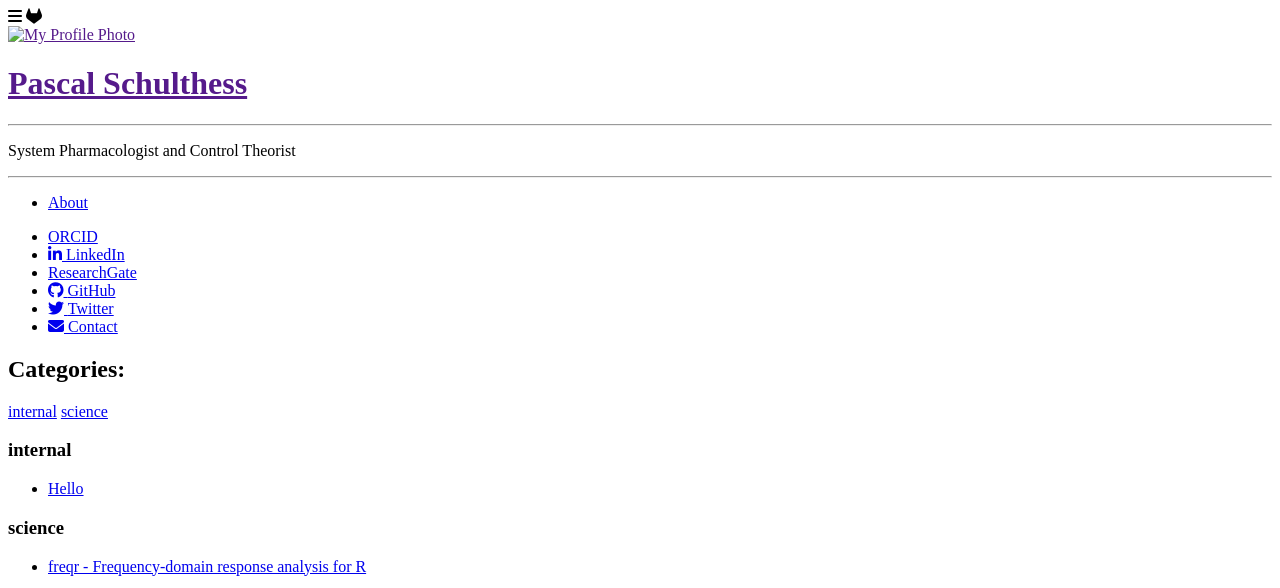
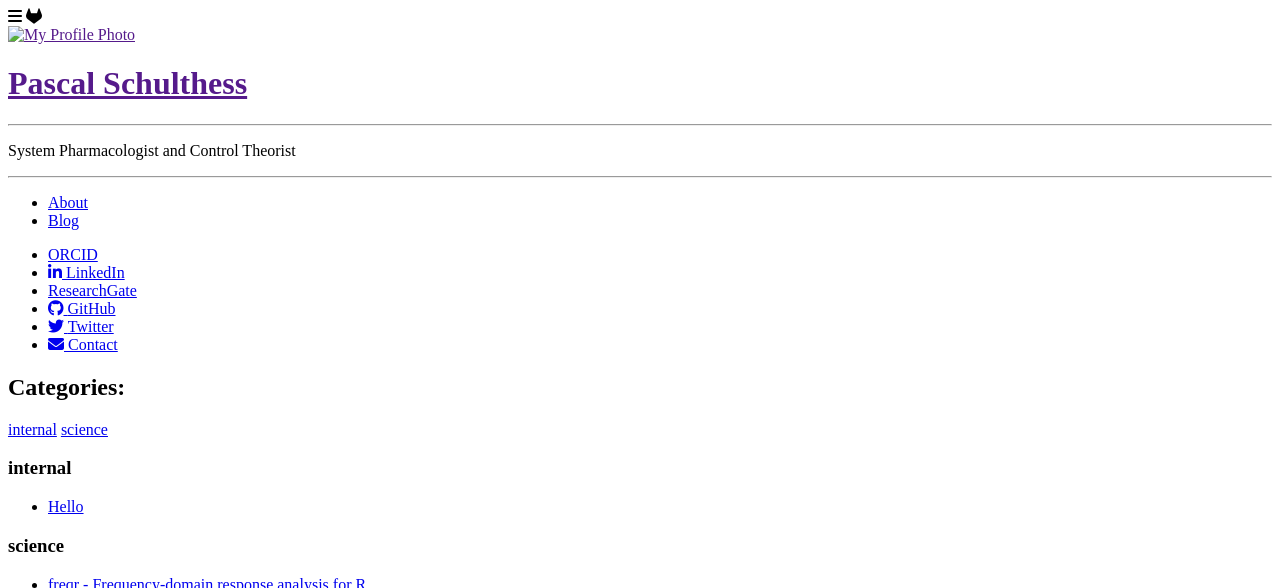
Before and after one commit to pascalschulthess/pascalschulthess.github.io, a Jekyll site: the page built from categories.md, in a window 1280 px wide, cut to the strip 0-588 px from the top of the page. Built offline with Jekyll 4.4.1, drawn with Linux system fonts in a browser that asks for light colours; nearby versions of some CDN libraries.

Commit message:
uncommented blog link

```diff
--- a/_includes/header.html
+++ b/_includes/header.html
@@ -21,7 +21,7 @@
           <nav class="cover-navigation cover-navigation--primary">
             <ul class="navigation">
               <li class="navigation__item"><a href="{{ site.baseurl }}about" title="link to {{ site.title }} about" class="about-button">About</a></li>
-              <!--<li class="navigation__item"><a href="{{ site.baseurl }}#blog" title="link to {{ site.title }} blog" class="blog-button">Blog</a></li>-->
+              <li class="navigation__item"><a href="{{ site.baseurl }}#blog" title="link to {{ site.title }} blog" class="blog-button">Blog</a></li>
             </ul>
           </nav>
 
```
